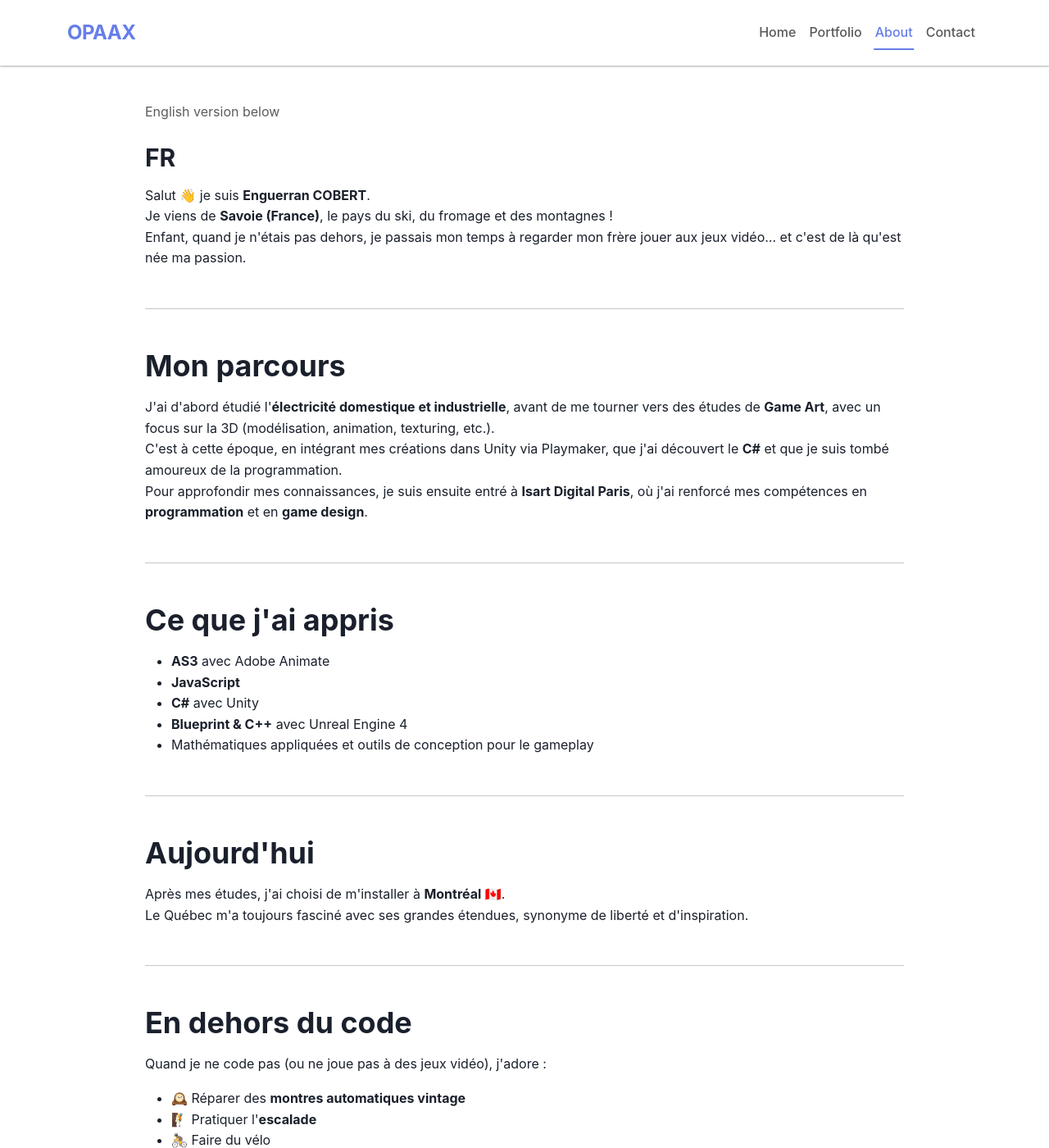
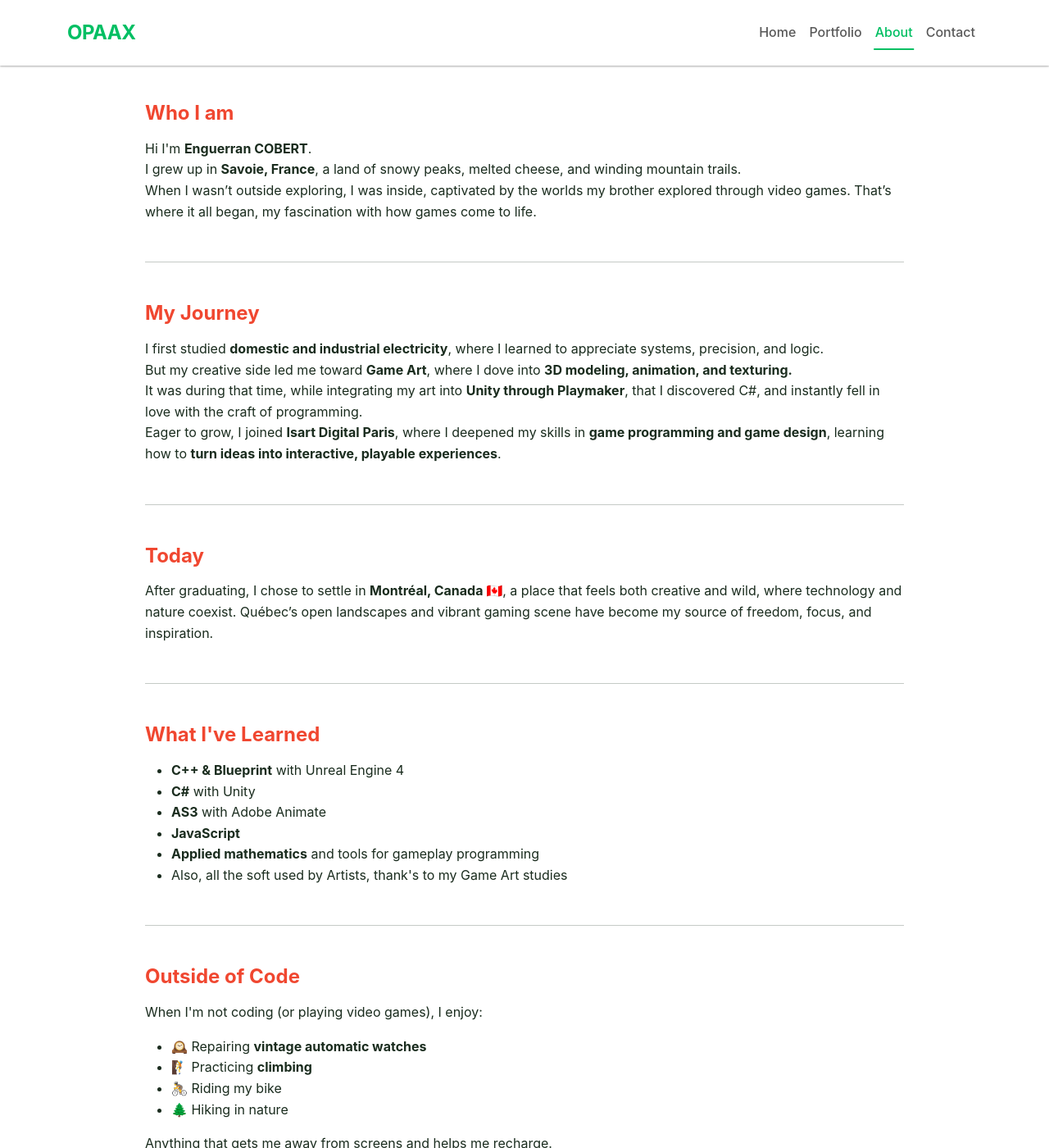
Before and after one commit to Opaax/Opaax.github.io, a Jekyll site: the page built from about.html, in a window 1280 px wide and 1400 px high. Shown: the whole window at 82% size. Built offline with Jekyll 4.4.1, drawn with Linux system fonts in a browser that asks for light colours; some of the changed text lies outside the part shown.

Commit message:
about page + modif color

```diff
--- a/_sass/_base.scss
+++ b/_sass/_base.scss
@@ -23,6 +23,11 @@ h1, h2, h3, h4, h5, h6 {
   font-weight: 700;
   line-height: 1.2;
   margin-bottom: 1rem;
+  color: $heading-color;
+}
+
+h3, h4, h5, h6 {
+  color: $heading-color-2;
 }
 
 h1 { font-size: $font-size-5xl; }
@@ -42,7 +47,7 @@ a {
   transition: $transition-base;
 
   &:hover {
-    color: darken($primary, 10%);
+    color: $dark;
   }
 }
 
--- a/_sass/_variables.scss
+++ b/_sass/_variables.scss
@@ -1,19 +1,22 @@
 // Colors
-$primary: #667eea;
-$secondary: #764ba2;
-$dark: #1a202c;
-$light: #f7fafc;
-$gray: #718096;
+$primary: #00bf63;
+$secondary: #F04730;
+$dark: #1a2c1e;
+$light: #f7fcf8;
+$gray: #849186;
 $white: #ffffff;
 $black: #000000;
 
 // Gradients
-$gradient-primary: linear-gradient(135deg, $primary 0%, $secondary 100%);
+$gradient-primary: linear-gradient(160deg, $primary 35%, $dark 100%);
 $gradient-overlay: linear-gradient(to bottom, rgba($dark, 0.7), rgba($dark, 0.3));
 
 // Typography
 $font-primary: -apple-system, BlinkMacSystemFont, 'Segoe UI', Roboto, Oxygen, Ubuntu, Cantarell, sans-serif;
 $font-heading: 'Poppins', $font-primary;
+
+$heading-color: $dark;
+$heading-color-2: $secondary;
 
 $font-size-base: 1rem;
 $font-size-lg: 1.125rem;
--- a/_sass/components/_buttons.scss
+++ b/_sass/components/_buttons.scss
@@ -30,13 +30,14 @@
 }
 
 .btn-outline-primary {
-  border: 2px solid $primary;
-  color: $primary;
-  background: transparent;
+  border: 2px solid $primary !important;
+  color: $primary !important;
+  background: transparent !important;
 
   &:hover {
-    background: $primary;
-    color: $white;
+    background: $primary !important;
+    color: $white !important;
+    border-color: $primary !important;
   }
 }
 
--- a/_sass/pages/_portfolio.scss
+++ b/_sass/pages/_portfolio.scss
@@ -14,6 +14,31 @@
   p {
     font-size: $font-size-xl;
     opacity: 0.9;
+  }
+}
+
+.project-card-simple {
+  transition: $transition-base;
+  border: none;
+  box-shadow: $shadow-md;
+
+  &:hover {
+    transform: translateY(-5px);
+    box-shadow: $shadow-xl;
+  }
+
+  .card-img-top {
+    height: 200px;
+    object-fit: cover;
+  }
+
+  .card-title {
+    color: $dark;
+    font-weight: 600;
+  }
+
+  &:hover .card-title {
+    color: $primary;
   }
 }
 
--- a/about.html
+++ b/about.html
@@ -8,95 +8,48 @@ description: Découvrez mon parcours et ma passion pour le développement
     <div class="row justify-content-center">
         <div class="col-lg-10">
             <div class="about-content">
-                <p class="text-muted mb-4">English version below</p>
+				<h4>Who I am</h4>
+                <p>
+					Hi I'm <strong>Enguerran COBERT</strong>.<br>
 
-                <h3>FR</h3>
-                <p>
-                    Salut 👋 je suis <strong>Enguerran COBERT</strong>.<br>
-                    Je viens de <strong>Savoie (France)</strong>, le pays du ski, du fromage et des montagnes !<br>
-                    Enfant, quand je n'étais pas dehors, je passais mon temps à regarder mon frère jouer aux jeux vidéo… et c'est de là qu'est née ma passion.
+					I grew up in <strong>Savoie, France</strong>, a land of snowy peaks, melted cheese, and winding mountain trails.<br>
+
+					When I wasn’t outside exploring, I was inside, captivated by the worlds my brother explored through video games. That’s where it all began, my fascination with how games come to life.
                 </p>
 
                 <hr class="my-5">
 
-                <h2>Mon parcours</h2>
+                <h4>My Journey</h4>
                 <p>
-                    J'ai d'abord étudié l'<strong>électricité domestique et industrielle</strong>, avant de me tourner vers des études de <strong>Game Art</strong>, avec un focus sur la 3D (modélisation, animation, texturing, etc.).<br>
-                    C'est à cette époque, en intégrant mes créations dans Unity via Playmaker, que j'ai découvert le <strong>C#</strong> et que je suis tombé amoureux de la programmation.<br>
-                    Pour approfondir mes connaissances, je suis ensuite entré à <strong>Isart Digital Paris</strong>, où j'ai renforcé mes compétences en <strong>programmation</strong> et en <strong>game design</strong>.
+                    I first studied <strong>domestic and industrial electricity</strong>, where I learned to appreciate systems, precision, and logic.<br>
+					But my creative side led me toward <strong>Game Art</strong>, where I dove into <strong>3D modeling, animation, and texturing.</strong><br>
+					It was during that time, while integrating my art into <strong>Unity through Playmaker</strong>, that I discovered C#, and instantly fell in love with the craft of programming.<br>
+					Eager to grow, I joined <strong>Isart Digital Paris</strong>, where I deepened my skills in <strong>game programming and game design</strong>, learning how to <strong>turn ideas into interactive, playable experiences</strong>.
                 </p>
 
                 <hr class="my-5">
 
-                <h2>Ce que j'ai appris</h2>
+				<h4>Today</h4>
+                <p>
+                    After graduating, I chose to settle in <strong>Montréal, Canada 🇨🇦</strong>, a place that feels both creative and wild, where technology and nature coexist.
+					Québec’s open landscapes and vibrant gaming scene have become my source of freedom, focus, and inspiration.
+                </p>
+
+                <hr class="my-5">
+
+                <h4>What I've Learned</h4>
                 <ul>
-                    <li><strong>AS3</strong> avec Adobe Animate</li>
+					<li><strong>C++ & Blueprint</strong> with Unreal Engine 4</li>
+					<li><strong>C#</strong> with Unity</li>
+                    <li><strong>AS3</strong> with Adobe Animate</li>
                     <li><strong>JavaScript</strong></li>
-                    <li><strong>C#</strong> avec Unity</li>
-                    <li><strong>Blueprint & C++</strong> avec Unreal Engine 4</li>
-                    <li>Mathématiques appliquées et outils de conception pour le gameplay</li>
+                    <li><strong>Applied mathematics</strong> and tools for gameplay programming</li>
+					<li>Also, all the soft used by Artists, thank's to my Game Art studies</li>
                 </ul>
 
                 <hr class="my-5">
 
-                <h2>Aujourd'hui</h2>
-                <p>
-                    Après mes études, j'ai choisi de m'installer à <strong>Montréal</strong> 🇨🇦.<br>
-                    Le Québec m'a toujours fasciné avec ses grandes étendues, synonyme de liberté et d'inspiration.
-                </p>
-
-                <hr class="my-5">
-
-                <h2>En dehors du code</h2>
-                <p>Quand je ne code pas (ou ne joue pas à des jeux vidéo), j'adore :</p>
-                <ul>
-                    <li>🕰️ Réparer des <strong>montres automatiques vintage</strong></li>
-                    <li>🧗 Pratiquer l'<strong>escalade</strong></li>
-                    <li>🚴 Faire du vélo</li>
-                    <li>🌲 Marcher dans la nature</li>
-                </ul>
-                <p>Bref, tout ce qui me permet de sortir des écrans et de me ressourcer.</p>
-
-                <hr class="my-5">
-
-                <h3>EN</h3>
-                <p>
-                    Hi 👋 I'm <strong>Enguerran COBERT</strong>.<br>
-                    I grew up in <strong>Savoie, France</strong> – land of skiing, cheese, and mountains!<br>
-                    As a kid, when I wasn't outside, I spent hours watching my brother play video games… and that's where my passion began.
-                </p>
-
-                <hr class="my-5">
-
-                <h2>My Journey</h2>
-                <p>
-                    I first studied <strong>domestic and industrial electricity</strong>, before moving into <strong>Game Art</strong>, focusing on 3D (modeling, animation, texturing, etc.).<br>
-                    While integrating my creations into Unity with Playmaker, I discovered <strong>C#</strong> and quickly fell in love with programming.<br>
-                    To deepen my skills, I joined <strong>Isart Digital Paris</strong>, where I expanded my knowledge in <strong>programming</strong> and <strong>game design</strong>.
-                </p>
-
-                <hr class="my-5">
-
-                <h2>What I've Learned</h2>
-                <ul>
-                    <li><strong>AS3</strong> with Adobe Animate</li>
-                    <li><strong>JavaScript</strong></li>
-                    <li><strong>C#</strong> with Unity</li>
-                    <li><strong>Blueprint & C++</strong> with Unreal Engine 4</li>
-                    <li>Applied mathematics and tools for gameplay programming</li>
-                </ul>
-
-                <hr class="my-5">
-
-                <h2>Today</h2>
-                <p>
-                    After my studies, I decided to move to <strong>Montréal, Canada</strong> 🇨🇦.<br>
-                    Québec has always fascinated me with its vast landscapes – to me, a true symbol of freedom and inspiration.
-                </p>
-
-                <hr class="my-5">
-
-                <h2>Outside of Code</h2>
+                <h4>Outside of Code</h4>
                 <p>When I'm not coding (or playing video games), I enjoy:</p>
                 <ul>
                     <li>🕰️ Repairing <strong>vintage automatic watches</strong></li>
@@ -107,8 +60,8 @@ description: Découvrez mon parcours et ma passion pour le développement
                 <p>Anything that gets me away from screens and helps me recharge.</p>
 
                 <div class="text-center mt-5">
-                    <a href="{{ '/contact' | relative_url }}" class="btn btn-primary btn-lg">
-                        Contactez-moi / Contact Me <i class="bi bi-arrow-right ms-2"></i>
+                    <a href="{{ '/contact' | relative_url }}" class="btn btn-outline-primary btn-lg">
+                       Contact Me <i class="bi bi-arrow-right ms-2"></i>
                     </a>
                 </div>
             </div>
```
Also changed, not shown: portfolio.html (+0 -27 lines).
